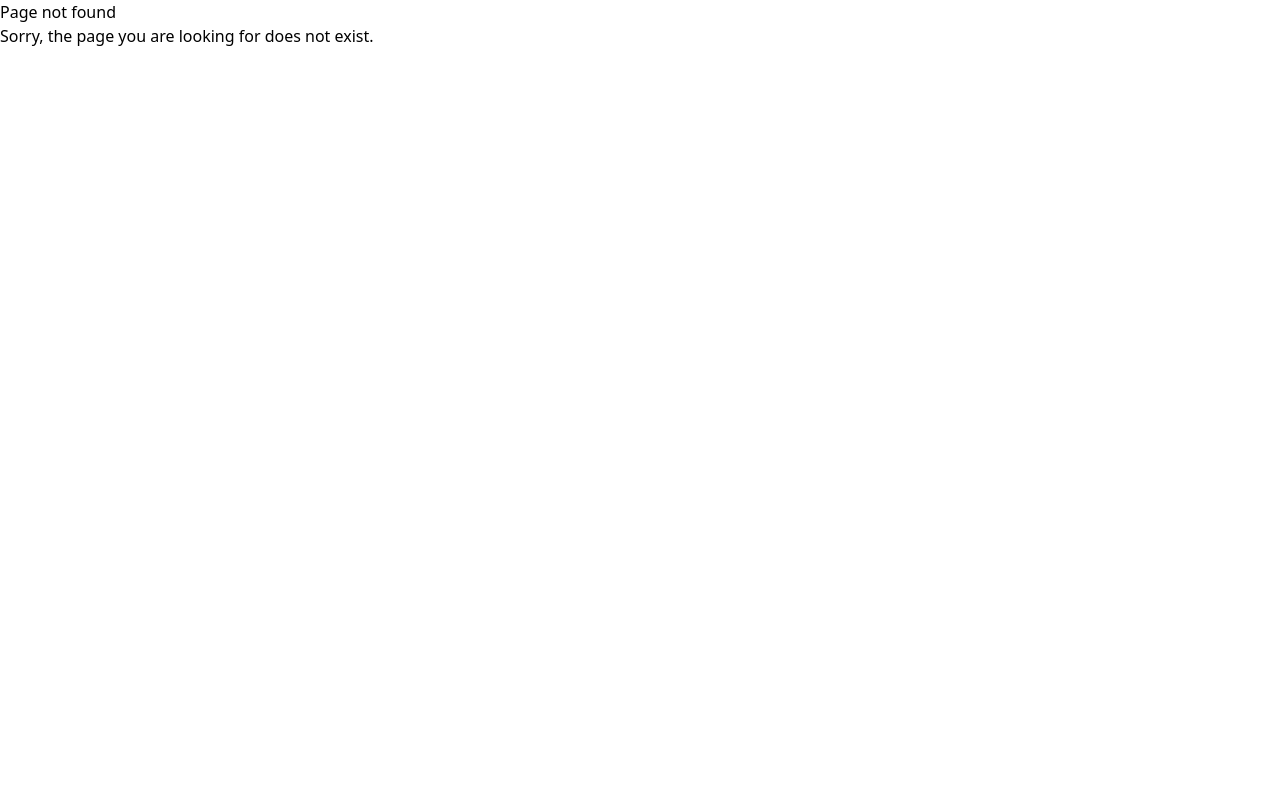
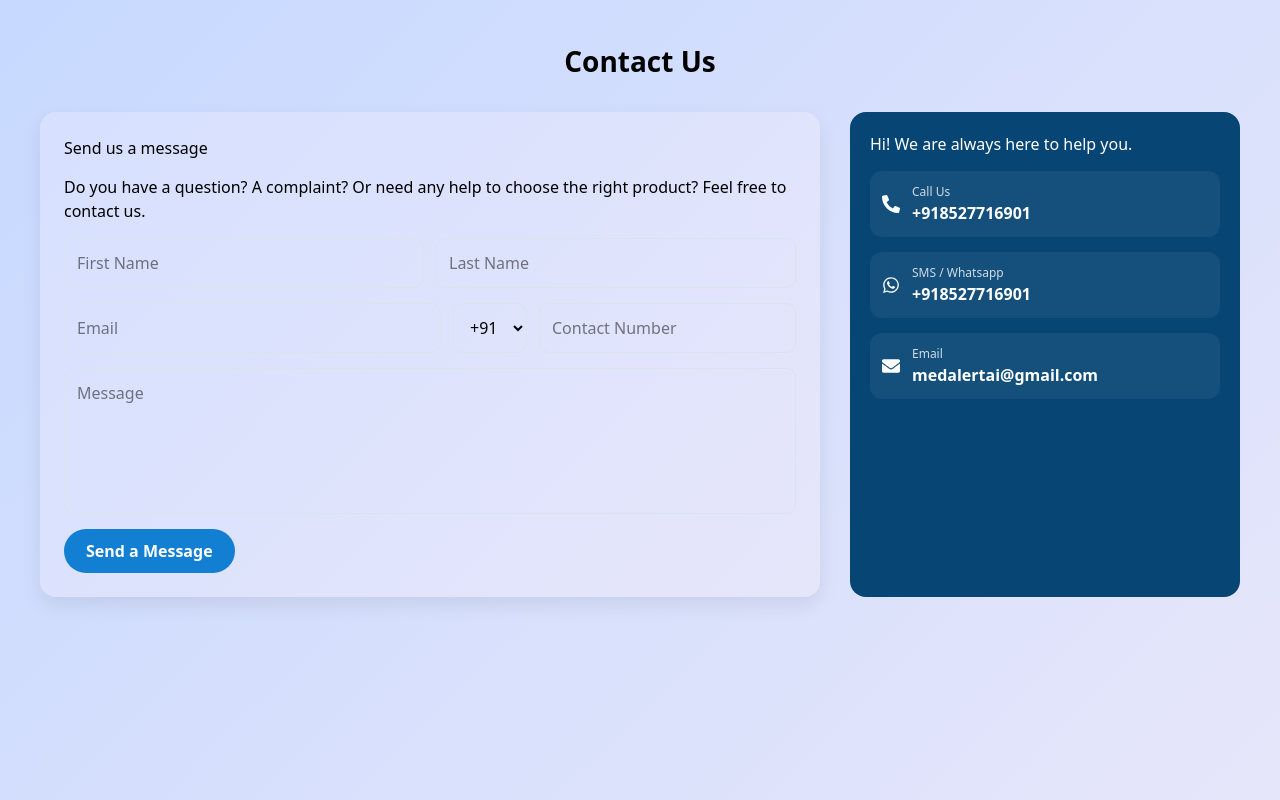
Before and after one commit to AbhiK2244/MedAlert, a React (Vite) app in the folder frontend/: page /contact in a window 1280 px wide. Before the commit this address had no page. Built offline with nearby package versions, Linux system fonts and the light colour scheme.

Commit message:
Added contact us

```diff
--- a/frontend/package.json
+++ b/frontend/package.json
@@ -19,7 +19,7 @@
     "react-hot-toast": "^2.6.0",
     "react-icons": "^5.5.0",
     "react-redux": "^9.2.0",
-    "react-router-dom": "^7.8.0",
+    "react-router-dom": "^7.8.2",
     "tailwindcss": "^4.1.11",
     "yup": "^1.7.0"
   },
--- a/frontend/src/App.jsx
+++ b/frontend/src/App.jsx
@@ -9,6 +9,7 @@ import LandingPageLayout from "./layouts/LandingPageLayout";
 import Auth from "./pages/Auth";
 import Dashboard from "./pages/Dashboard";
 import AboutUs from "./pages/About Us/AboutUs";
+import ContactUs from "./pages/contact us/ContactUs";
 import UserProfile from "./pages/User Profile";
 
 function App() {
@@ -25,6 +26,8 @@ function App() {
 
       <Route path="/about" element={<AboutUs />} />
 
+        <Route path="/contact" element={<ContactUs />} />
+
       <Route path="/auth" element={<Auth />} />
       <Route path="*" element={<NotFound />} />
     </Routes>
--- a/frontend/src/components/Header/index.jsx
+++ b/frontend/src/components/Header/index.jsx
@@ -29,7 +29,7 @@ const Header = () => {
         <div className='flex items-center gap-8'>
             <Link to="/" className='text-lg hover:underline'>HOME</Link>
             <Link to="/about" className='text-lg hover:underline'>ABOUT US</Link>
-            <Link to="/" className='text-lg hover:underline'>CONTACT US</Link>
+            <Link to="/contact" className='text-lg hover:underline'>CONTACT US</Link>
         </div>
         <div className='flex items-center gap-4 h-full'>
             <Link to="/auth" className='text-white bg-[#4F6FFE] text-xl px-4 py-2 rounded-full font-semibold'>LOGIN</Link>
--- /dev/null
+++ b/frontend/src/pages/contact us/ContactUs.css
@@ -0,0 +1,117 @@
+.contact-page {
+  background: linear-gradient(135deg, #c7d9ff, #e6e6fa);
+  min-height: 100vh;
+  padding: 40px;
+  box-sizing: border-box;
+}
+
+.page-title {
+  text-align: center;
+  font-size: 28px;
+  font-weight: bold;
+  margin-bottom: 30px;
+}
+
+/* Two-column layout */
+.contact-grid {
+  display: grid;
+  grid-template-columns: 2fr 1fr;
+  gap: 30px;
+}
+
+/* Left form */
+.left-form {
+  background: linear-gradient(135deg, #D6E0FF, #E6E6FA);
+
+
+  padding: 24px;
+  border-radius: 16px;
+  box-shadow: 0 8px 20px rgba(0, 0, 0, 0.08);
+  display: flex;
+  flex-direction: column;
+  gap: 15px;
+}
+
+.left-form .row {
+  display: flex;
+  gap: 12px;
+}
+
+.left-form input,
+.left-form select,
+.left-form textarea {
+  flex: 1;
+  padding: 12px;
+  border: 1px solid #d9e4ec;
+  border-radius: 10px;
+  outline: none;
+}
+
+.left-form textarea {
+  resize: none;
+}
+
+.left-form input:focus,
+.left-form textarea:focus,
+.left-form select:focus {
+  border-color: #0a66c2;
+  box-shadow: 0 0 6px rgba(10, 102, 194, 0.2);
+}
+
+.btn-send {
+  align-self: flex-start;
+  background: #127fd2;
+  color: white;
+  border: none;
+  border-radius: 30px;
+  padding: 10px 22px;
+  cursor: pointer;
+  font-weight: 600;
+}
+
+/* Right contact card */
+.right-card {
+  background: #064574;
+  color: white;
+  padding: 20px;
+  border-radius: 16px;
+  display: flex;
+  flex-direction: column;
+  gap: 15px;
+}
+
+.contact-item {
+  display: flex;
+  align-items: center;
+  gap: 12px;
+  text-decoration: none;
+  background: rgba(255, 255, 255, 0.06);
+  padding: 12px;
+  border-radius: 12px;
+  color: white;
+  transition: background 0.2s;
+}
+
+.contact-item:hover {
+  background: rgba(255, 255, 255, 0.15);
+}
+
+.icon {
+  font-size: 18px;
+}
+
+.muted {
+  font-size: 12px;
+  opacity: 0.8;
+}
+
+.strong {
+  font-weight: bold;
+}
+
+/* Responsive for mobile */
+@media (max-width: 900px) {
+  .contact-grid {
+    grid-template-columns: 1fr;
+  }
+}
--- /dev/null
+++ b/frontend/src/pages/contact us/ContactUs.jsx
@@ -0,0 +1,119 @@
+import React, { useState } from "react";
+import "./ContactUs.css";
+import { FaPhoneAlt, FaWhatsapp, FaEnvelope } from "react-icons/fa";
+
+export default function ContactUs() {
+  const [form, setForm] = useState({
+    firstName: "",
+    lastName: "",
+    email: "",
+    countryCode: "+91",
+    phone: "",
+    message: ""
+  });
+
+  const handleChange = (e) => {
+    const { name, value } = e.target;
+    setForm((s) => ({ ...s, [name]: value }));
+  };
+
+  const handleSubmit = (e) => {
+    e.preventDefault();
+    alert("Message sent! (hook this to backend)");
+    setForm({ firstName: "", lastName: "", email: "", countryCode: "+91", phone: "", message: "" });
+  };
+
+  return (
+    <div className="contact-page">
+      <h2 className="page-title">Contact Us</h2>
+
+      <div className="contact-grid">
+        {/* Left column → form */}
+        <form className="left-form" onSubmit={handleSubmit}>
+          <h3>Send us a message</h3>
+          <p>Do you have a question? A complaint? Or need any help to choose the right product? Feel free to contact us.</p>
+
+          <div className="row">
+            <input
+              name="firstName"
+              value={form.firstName}
+              onChange={handleChange}
+              placeholder="First Name"
+              required
+            />
+            <input
+              name="lastName"
+              value={form.lastName}
+              onChange={handleChange}
+              placeholder="Last Name"
+            />
+          </div>
+
+          <div className="row">
+            <input
+              name="email"
+              type="email"
+              value={form.email}
+              onChange={handleChange}
+              placeholder="Email"
+              required
+            />
+            <div className="row phone">
+              <select name="countryCode" value={form.countryCode} onChange={handleChange}>
+                <option value="+91">+91</option>
+                <option value="+1">+1</option>
+                <option value="+44">+44</option>
+              </select>
+              <input
+                name="phone"
+                value={form.phone}
+                onChange={handleChange}
+                placeholder="Contact Number"
+              />
+            </div>
+          </div>
+
+          <textarea
+            name="message"
+            value={form.message}
+            onChange={handleChange}
+            placeholder="Message"
+            rows="5"
+            required
+          />
+
+          <button type="submit" className="btn-send">Send a Message</button>
+        </form>
+
+        {/* Right column → contact details */}
+        <div className="right-card">
+          <h4>Hi! We are always here to help you.</h4>
+
+          <a href="tel:+918527716901" className="contact-item">
+            <FaPhoneAlt className="icon" />
+            <div>
+              <div className="muted">Call Us</div>
+              <div className="strong">+918527716901</div>
+            </div>
+          </a>
+
+          <a href="https://wa.me/918527716901" target="_blank" rel="noopener noreferrer" className="contact-item">
+            <FaWhatsapp className="icon" />
+            <div>
+              <div className="muted">SMS / Whatsapp</div>
+              <div className="strong">+918527716901</div>
+            </div>
+          </a>
+
+          <a href="mailto:medalertai@gmail.com" className="contact-item">
+            <FaEnvelope className="icon" />
+            <div>
+              <div className="muted">Email</div>
+              <div className="strong">medalertai@gmail.com</div>
+            </div>
+          </a>
+        </div>
+      </div>
+    </div>
+  );
+}
```
Also changed, not shown: 1 other file (tests, documents, lock files or other folders).
